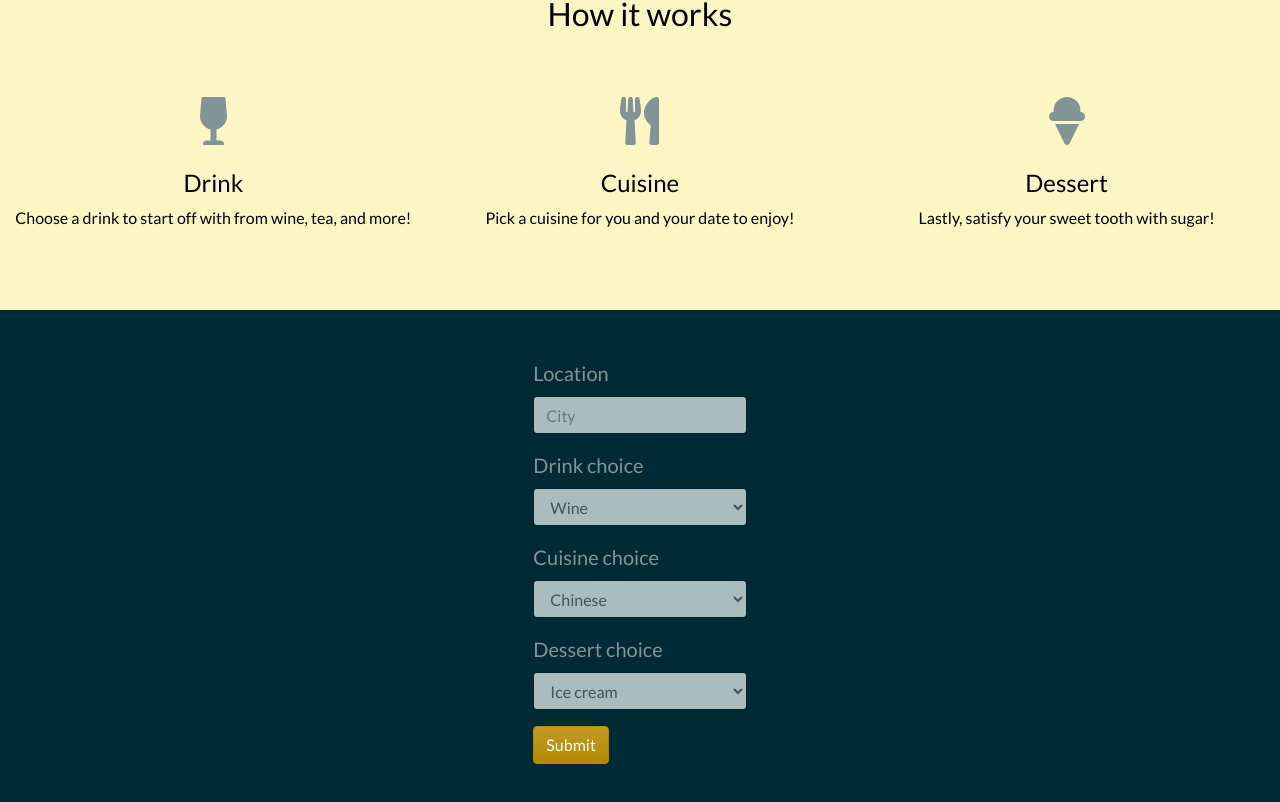
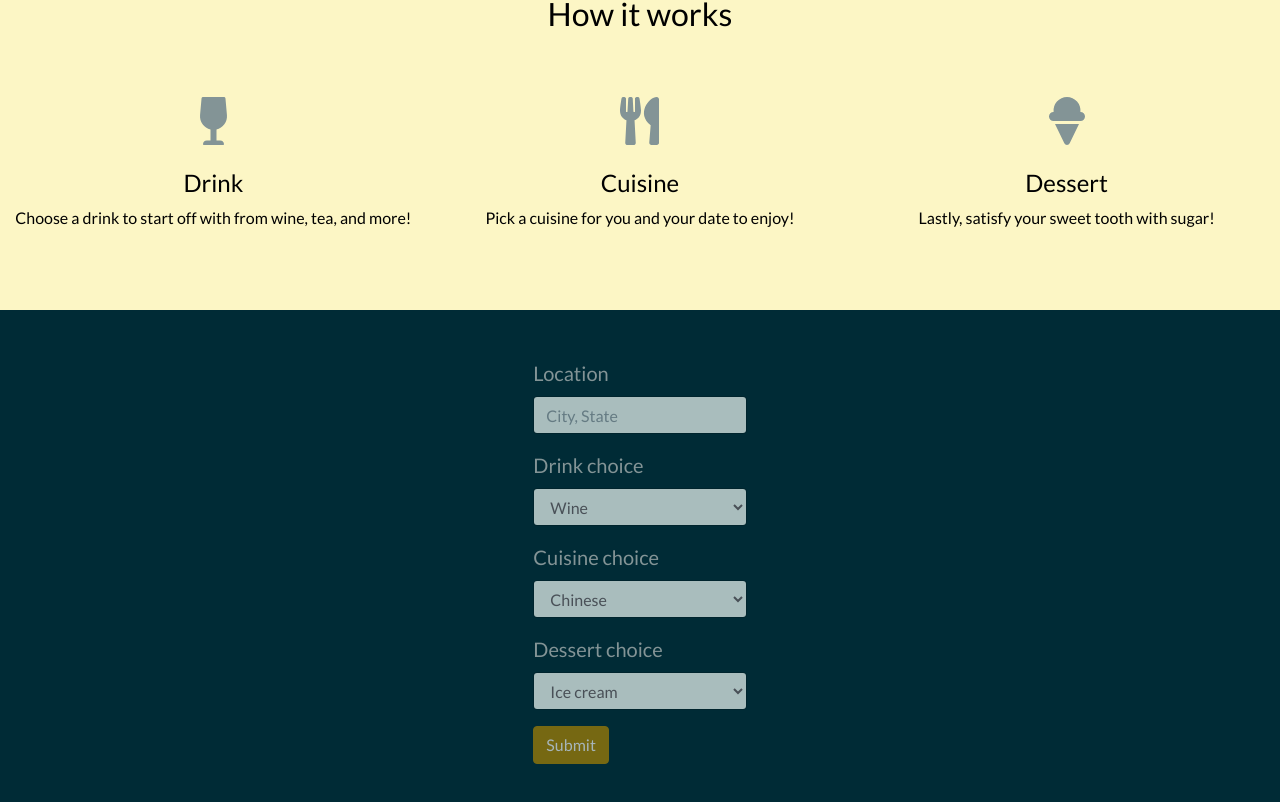
Before and after one commit to jma26/date-night, a React (Create React App) app: page / in a window 1280 px wide. Shown: the part 869-1671 px from the top of the page. Built offline with nearby package versions, Linux system fonts and the light colour scheme.

Commit message:
Disable submit button if input box for location is empty, update placeholder for location input

```diff
--- a/src/components/FormInput/FormInput.js
+++ b/src/components/FormInput/FormInput.js
@@ -16,7 +16,7 @@ class FormInput extends Component {
                   <Form className="forminput__form" onSubmit={(e) => this.props.onSubmit(e)}>
                     <Form.Group controlId="form-location">
                       <Form.Label>Location</Form.Label>
-                      <Form.Control type="text" name="location" value={this.props.location} placeholder="City" onChange={(e) => this.props.onChange(e)} />
+                      <Form.Control type="text" name="location" value={this.props.location} placeholder="City, State" onChange={(e) => this.props.onChange(e)} />
                     </Form.Group>
 
                     <Form.Group controlId="form-drink">
@@ -65,7 +65,7 @@ class FormInput extends Component {
                       </Form.Control>
                     </Form.Group>
 
-                    <Button variant="primary" type="submit">
+                    <Button variant="primary" type="submit" disabled={this.props.location.length < 1}>
                       Submit
                     </Button>
                   </Form>
```
